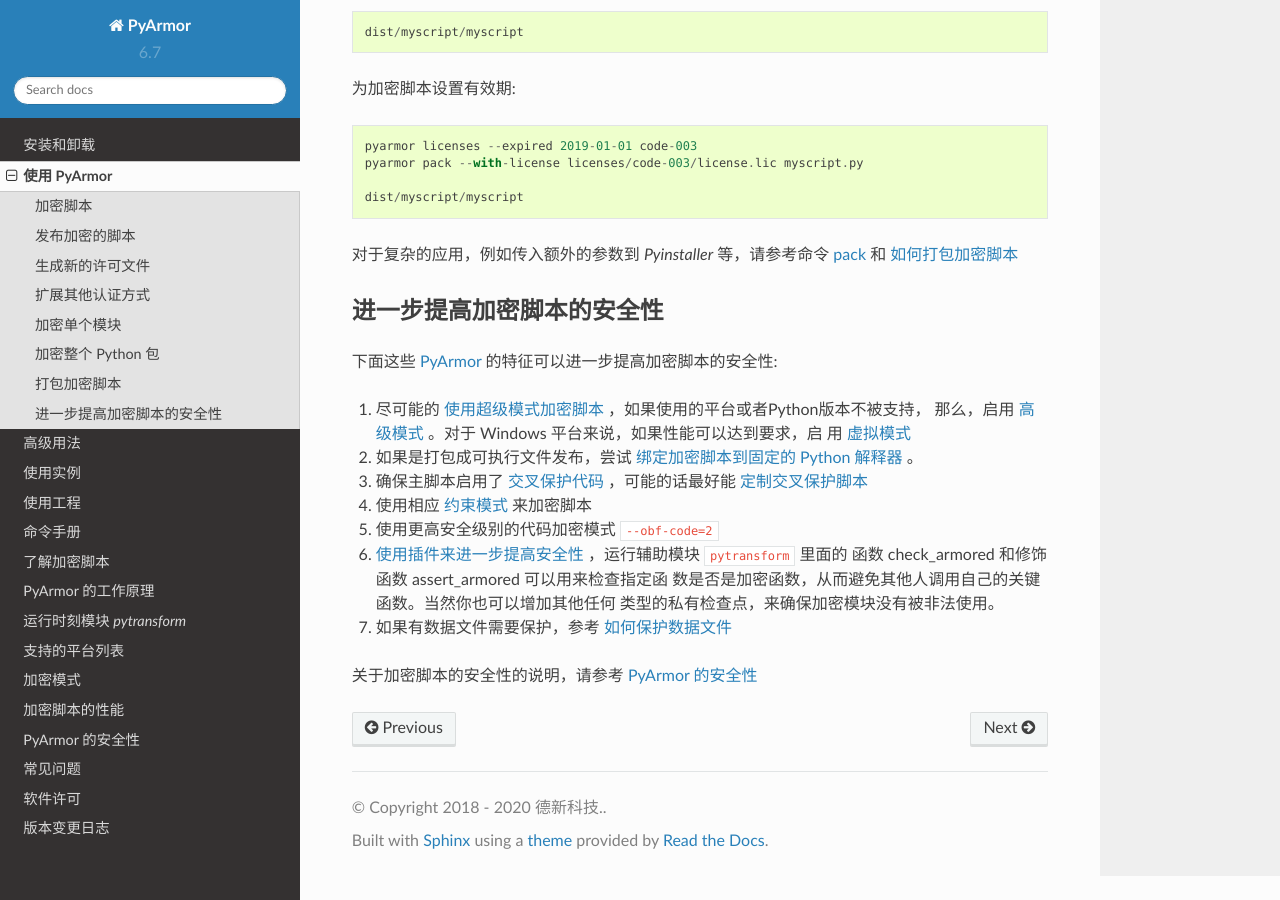
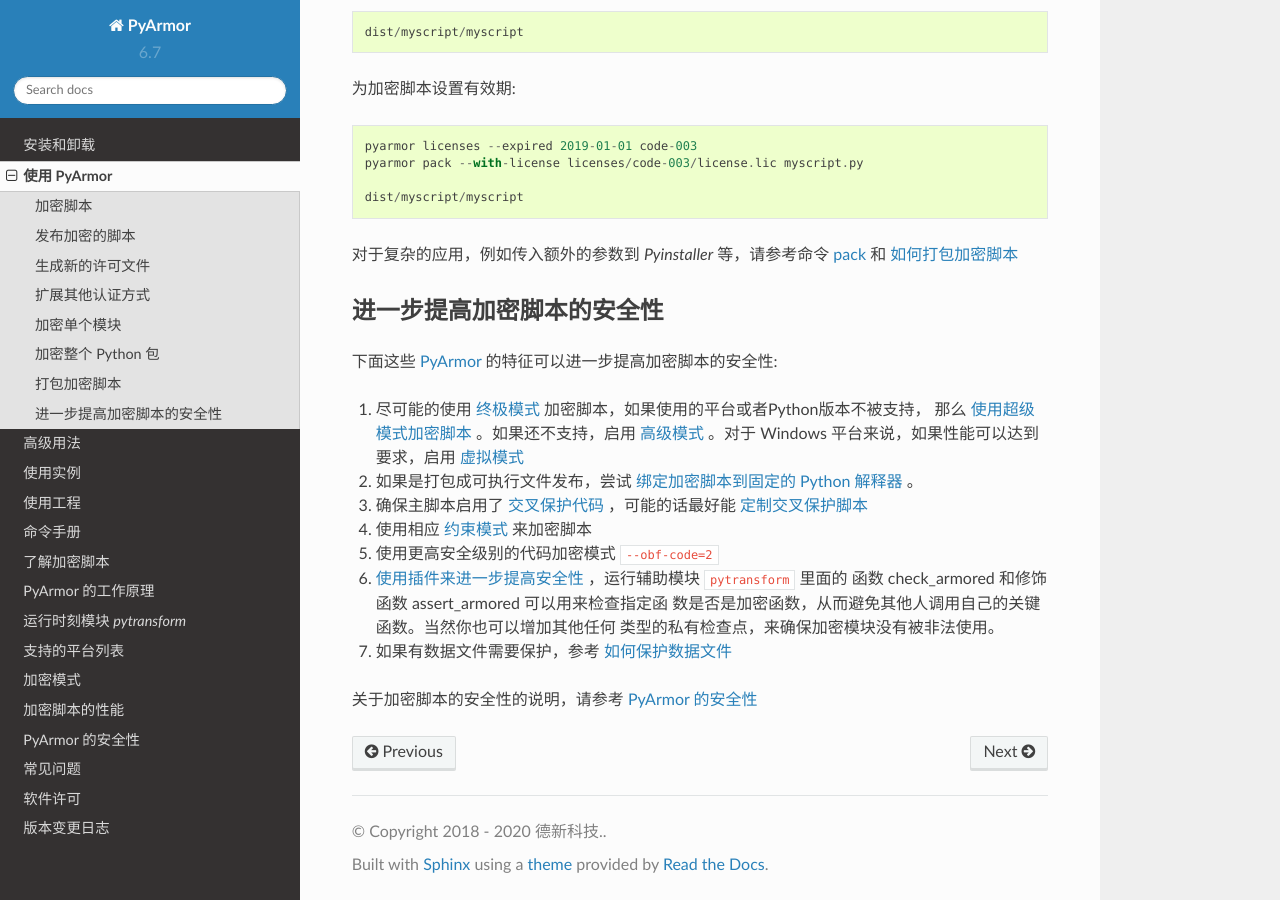
Before and after one commit to dashingsoft/pyarmor-docs-zh, a Sphinx documentation site: the page built from docs/usage.rst, in a window 1280 px wide and 900 px high, scrolled down 4589 px. Built offline with Sphinx 7.4.7 and the Read the Docs theme 2.0.0, drawn with Linux system fonts in a browser that asks for light colours; cross-references to code outside the pages are shown as plain code.

Commit message:
Refine doc

```diff
--- a/docs/usage.rst
+++ b/docs/usage.rst
@@ -200,9 +200,9 @@
 
 下面这些 `PyArmor`_ 的特征可以进一步提高加密脚本的安全性:
 
-1. 尽可能的 :ref:`使用超级模式加密脚本` ，如果使用的平台或者Python版本不被支持，
-   那么，启用 :ref:`高级模式` 。对于 Windows 平台来说，如果性能可以达到要求，启
-   用 :ref:`虚拟模式`
+1. 尽可能的使用 :ref:`终极模式` 加密脚本，如果使用的平台或者Python版本不被支持，
+   那么 :ref:`使用超级模式加密脚本` 。如果还不支持，启用 :ref:`高级模式` 。对于
+   Windows 平台来说，如果性能可以达到要求，启用 :ref:`虚拟模式`
 2. 如果是打包成可执行文件发布，尝试 :ref:`绑定加密脚本到固定的 Python 解释器` 。
 3. 确保主脚本启用了 `交叉保护代码 <https://pyarmor.readthedocs.io/zh/latest/how-to-do.html#special-handling-of-entry-script>`_ ，可能的话最好能 :ref:`定制交叉保护脚本`
 4. 使用相应 :ref:`约束模式` 来加密脚本
```
